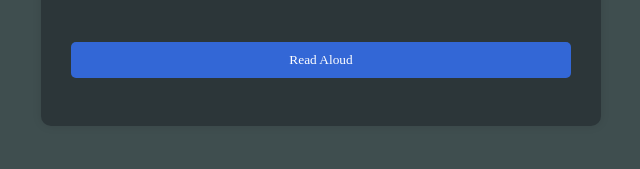
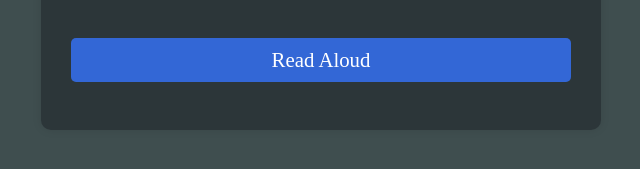
Before and after one commit to alexjdean/readtext.me, a plain HTML site: page index.html in a window 1280 px wide. Shown: the part 599-768 px from the top of the page, 319-959 px from the left. Drawn offline with Linux system fonts and the light colour scheme; a web font is replaced by a local one.

Commit message:
Make button font size larger

```diff
--- a/styles/styles.css
+++ b/styles/styles.css
@@ -66,6 +66,7 @@ h3 {
   display: block;
   margin-top: 30px;
   font-family: 'Gentium Book Plus', serif;
+  font-size: 130%;
 }
 
 .submit-btn:hover {
```
